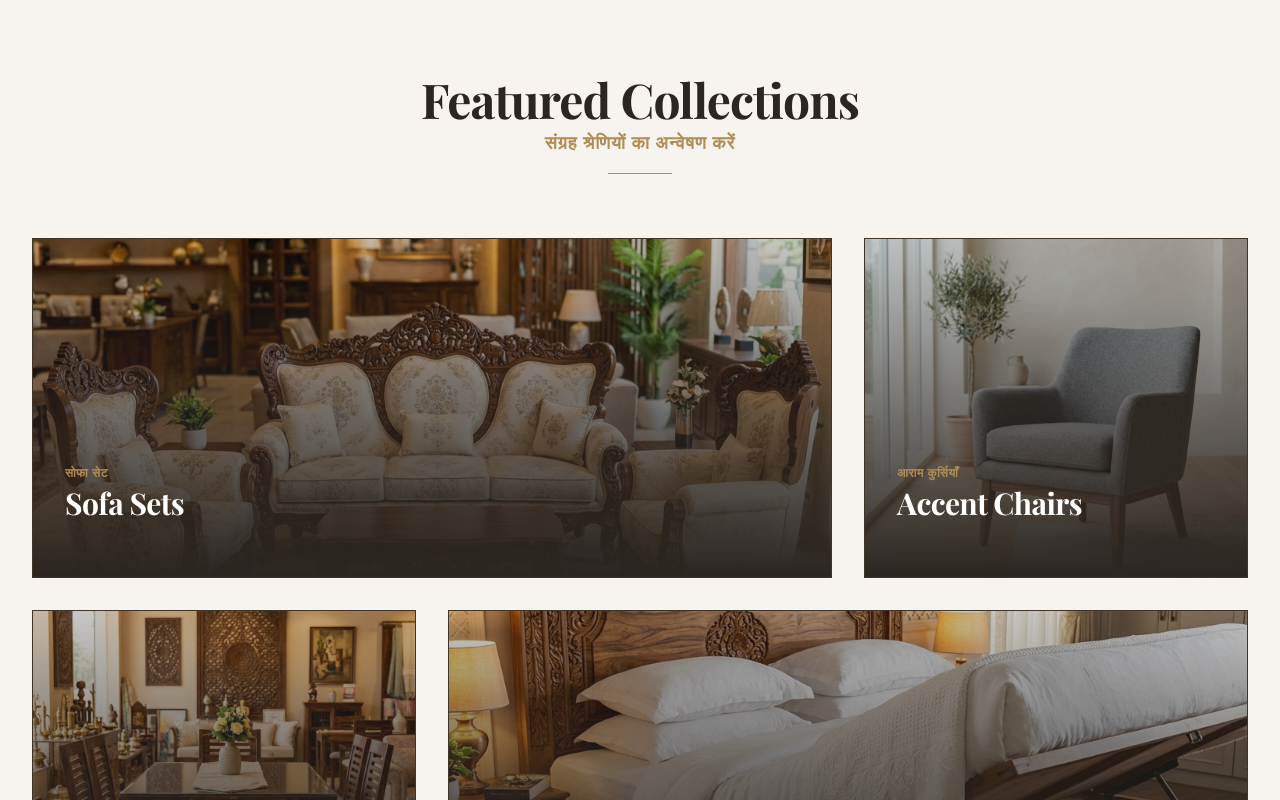
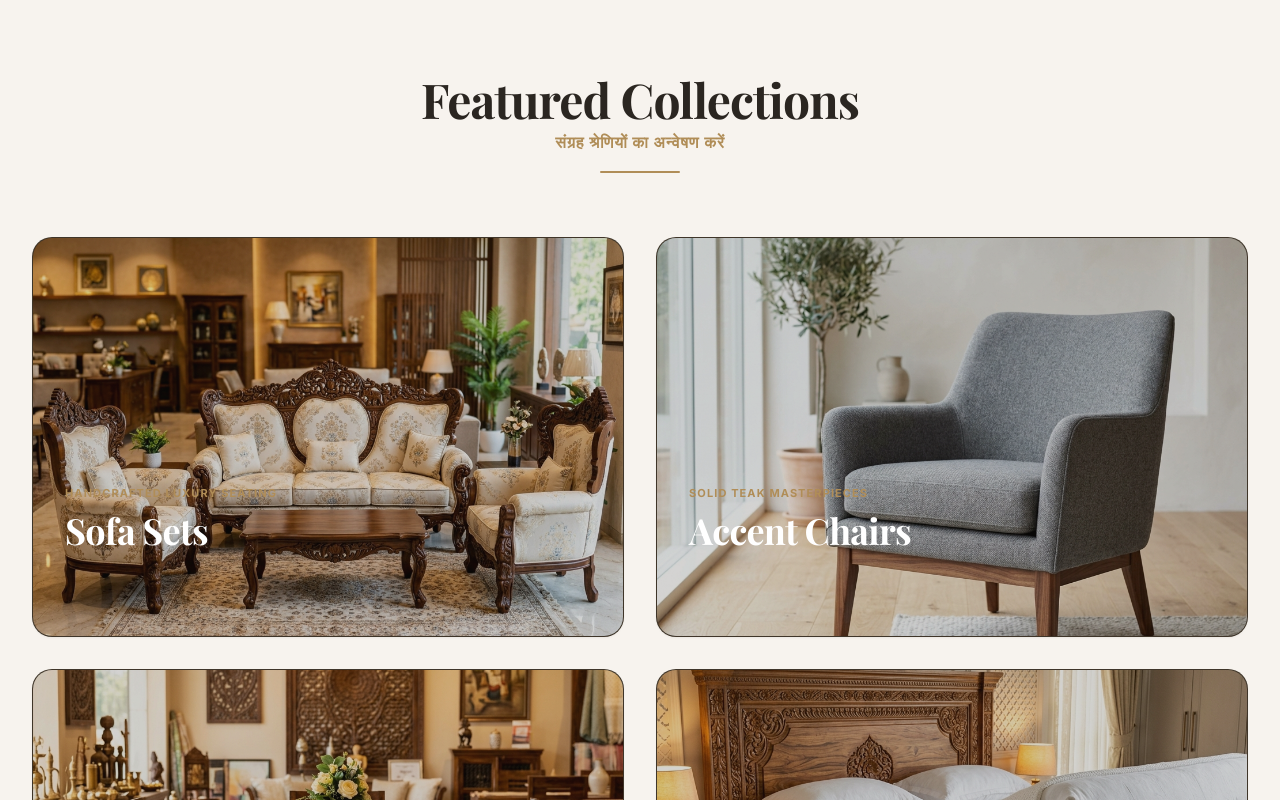
Before and after one commit to affankhan2533-pixel/VK-furniture, a React (Create React App) app in the folder frontend/: page / in a window 1280 px wide. Shown: the part 1000-1800 px from the top of the page. Built offline with nearby package versions, Linux system fonts and the light colour scheme; no server answers; the HTML template or start-up script is replaced by a standard one; a web font is replaced by a local one.

Commit message:
design: Redesign Featured Collections to a balanced 2x2 luxury showroom showcase layout, set rounded corners, custom gradient transitions, dynamic hover translates, and custom luxury headers

```diff
--- a/frontend/src/pages/Home.js
+++ b/frontend/src/pages/Home.js
@@ -216,49 +216,74 @@ const Home = () => {
       </section>
 
 
-      {/* Bento Grid Featured Collections */}
+      {/* Balanced Grid Featured Collections */}
       <section className="py-24 bg-light text-dark">
         <div className="max-w-7xl mx-auto px-4 sm:px-6 lg:px-8">
           <div className="text-center max-w-2xl mx-auto mb-16">
-            <h2 className="font-serif text-4xl md:text-5xl font-bold leading-tight">
+            <h2 className="font-serif text-4xl md:text-5xl font-bold leading-tight tracking-wide text-espresso dark:text-light">
               Featured Collections
             </h2>
-            <span className="font-devanagari text-lg text-primary mt-1.5 block tracking-wider font-semibold">
+            <span className="font-devanagari text-base text-primary mt-2 block tracking-wider font-semibold">
               संग्रह श्रेणियों का अन्वेषण करें
             </span>
-            <div className="h-[1px] w-16 bg-primary mx-auto mt-4"></div>
+            <div className="h-[2px] w-20 bg-primary mx-auto mt-4 rounded-full"></div>
           </div>
 
-          <div className="grid grid-cols-1 md:grid-cols-12 gap-6 md:gap-8">
-            {categories.map((cat, i) => (
+          <div className="grid grid-cols-1 md:grid-cols-2 gap-8">
+            {categories.map((cat, i) => {
+              // Custom luxury category labeling
+              let luxuryLabel = 'Luxury furniture collection';
+              if (cat.categoryKey === 'Sofas') luxuryLabel = 'Handcrafted luxury seating';
+              else if (cat.categoryKey === 'Chairs') luxuryLabel = 'Solid teak masterpieces';
+              else if (cat.categoryKey === 'Tables') luxuryLabel = 'Premium dining collections';
+              else if (cat.categoryKey === 'Beds') luxuryLabel = 'Custom bedroom furniture';
+
+              return (
                 <Link
                   key={i}
                   to={`/catalog?category=${cat.categoryKey}`}
                   data-testid={`featured-cat-${cat.categoryKey.toLowerCase()}`}
-                className={`${cat.cols} relative group overflow-hidden border border-borderSubtle h-[340px] bg-dark block reveal reveal-delay-${i % 4}`}
+                  className="relative group overflow-hidden border border-borderSubtle bg-dark block rounded-[20px] shadow-sm hover:shadow-2xl hover:shadow-primary/5 transition-all duration-500 ease-out h-[360px] md:h-[400px] reveal"
                 >
+                  {/* High Quality Image Cover */}
                   <img
                     src={cat.image}
                     alt={cat.title}
-                  className="w-full h-full object-cover opacity-75 group-hover:scale-105 transition-transform duration-700"
+                    className="w-full h-full object-cover opacity-80 group-hover:opacity-65 scale-100 group-hover:scale-[1.05] transition-all duration-500 ease-out"
+                    loading="lazy"
                   />
-                <div className="absolute inset-0 bg-gradient-to-t from-dark via-dark/40 to-transparent"></div>
-                <div className="absolute bottom-0 left-0 p-6 md:p-8 text-left w-full">
-                  <span className="font-devanagari text-xs text-primary block uppercase tracking-wider mb-1 font-semibold">
-                    {cat.hindi}
+
+                  {/* Gradient Glass Overlays */}
+                  <div className="absolute inset-0 bg-gradient-to-t from-dark/95 via-dark/45 to-transparent transition-all duration-500"></div>
+
+                  {/* Showcase Details */}
+                  <div className="absolute inset-0 p-6 md:p-8 flex flex-col justify-end text-left w-full z-10 transition-all duration-300">
+                    <div className="transform translate-y-4 group-hover:translate-y-0 transition-transform duration-300 ease-out space-y-2">
+                      <span className="text-[10px] md:text-[11px] uppercase tracking-widest text-primary font-bold block font-sans">
+                        {luxuryLabel}
                       </span>
-                  <h3 className="font-serif text-2xl md:text-3xl text-white font-bold leading-tight">
+                      <h3 className="font-serif text-3xl md:text-4xl text-white font-bold leading-tight tracking-wide">
                         {cat.title}
                       </h3>
-                  <p className="text-gray-300 text-xs font-sans mt-2 opacity-0 group-hover:opacity-100 transition-opacity duration-300">
+                      <p className="text-gray-300 text-xs font-sans leading-relaxed opacity-0 group-hover:opacity-100 transition-opacity duration-300 max-w-md line-clamp-1">
                         {cat.desc}
                       </p>
                     </div>
+
+                    {/* Showroom Explorer Action */}
+                    <div className="opacity-0 group-hover:opacity-100 translate-y-6 group-hover:translate-y-0 transition-all duration-300 ease-out pt-4">
+                      <span className="inline-flex items-center gap-2 text-white font-sans text-xs uppercase tracking-widest font-bold border-b border-primary pb-1 group-hover:text-primary transition-colors">
+                        Explore Collection <span className="transition-transform duration-300 group-hover:translate-x-1">→</span>
+                      </span>
+                    </div>
+                  </div>
                 </Link>
-            ))}
+              );
+            })}
           </div>
         </div>
       </section>
+
 
       {/* Review Wall */}
       <section className="py-24 bg-[#FAF7F2] border-y border-borderSubtle text-dark">
```
Lines whose indentation alone changed are shown as unchanged.
